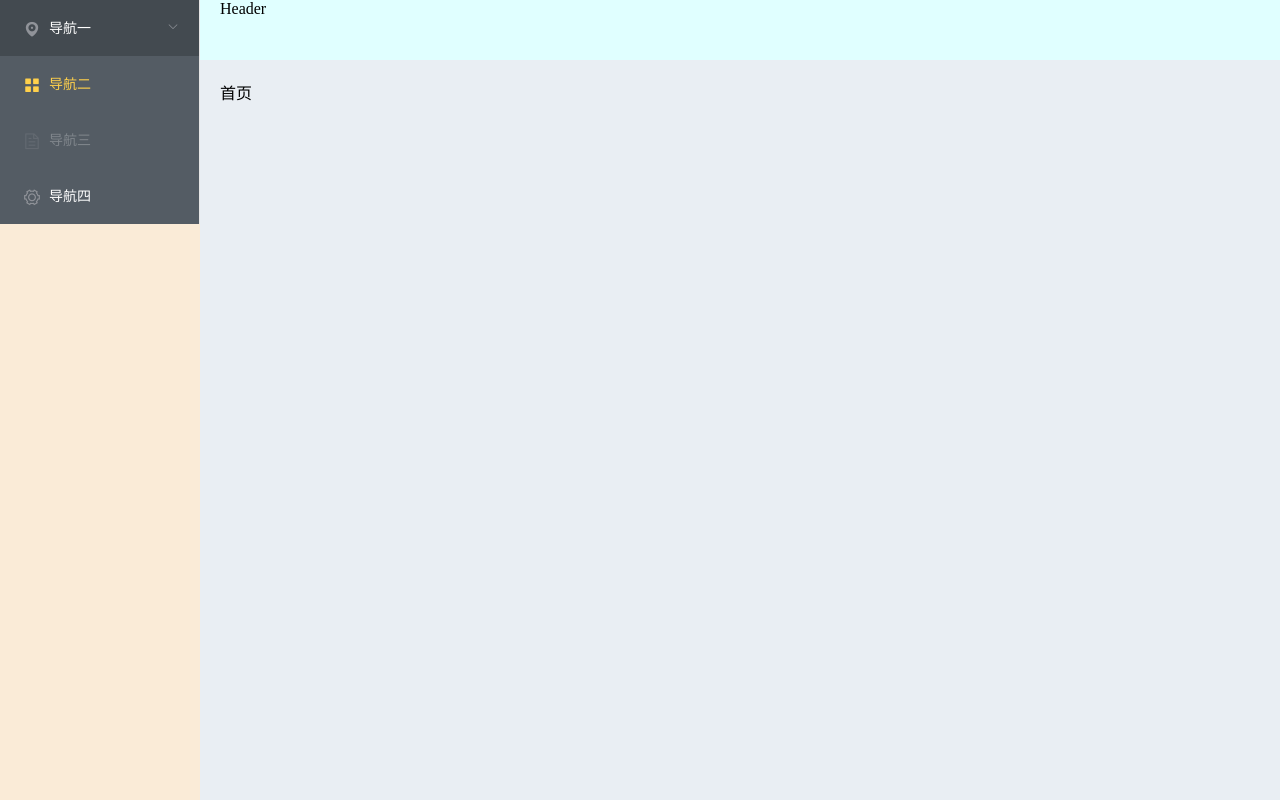
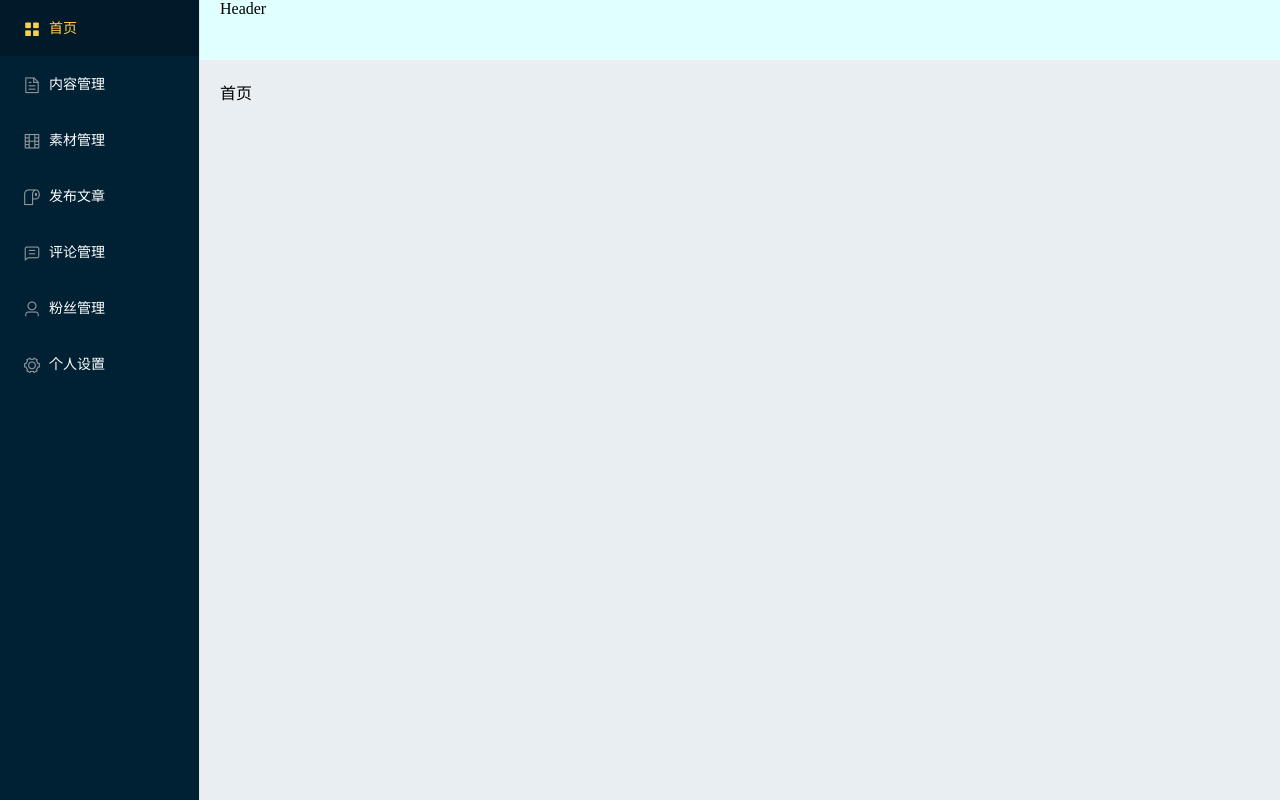
Before and after one commit to Guazi-cc/toutiao-publish-admin-Chen, a Vue app: page /#/ in a window 1280 px wide. Built offline with nearby package versions, Linux system fonts and the light colour scheme.

Commit message:
调整侧边导航栏，添加路由

```diff
--- a/src/views/layout/components/aside.vue
+++ b/src/views/layout/components/aside.vue
@@ -1,41 +1,38 @@
 <template>
   <el-menu
-    default-active="2"
-    class="el-menu-vertical-demo"
-    @open="handleOpen"
-    @close="handleClose"
-    background-color="#545c64"
+    default-active="/"
+    background-color="#002033"
     text-color="#fff"
-    active-text-color="#ffd04b">
-    <el-submenu index="1">
-      <template slot="title">
-        <i class="el-icon-location"></i>
-        <span>导航一</span>
-      </template>
-      <el-menu-item-group>
-        <template slot="title">分组一</template>
-        <el-menu-item index="1-1">选项1</el-menu-item>
-        <el-menu-item index="1-2">选项2</el-menu-item>
-      </el-menu-item-group>
-      <el-menu-item-group title="分组2">
-        <el-menu-item index="1-3">选项3</el-menu-item>
-      </el-menu-item-group>
-      <el-submenu index="1-4">
-        <template slot="title">选项4</template>
-        <el-menu-item index="1-4-1">选项1</el-menu-item>
-      </el-submenu>
-    </el-submenu>
-    <el-menu-item index="2">
+    active-text-color="#ffd04b"
+    router
+  >
+    <el-menu-item index="/">
       <i class="el-icon-menu"></i>
-      <span slot="title">导航二</span>
+      <span slot="title">首页</span>
     </el-menu-item>
-    <el-menu-item index="3" disabled>
+    <el-menu-item index="/article">
       <i class="el-icon-document"></i>
-      <span slot="title">导航三</span>
+      <span slot="title">内容管理</span>
     </el-menu-item>
-    <el-menu-item index="4">
+    <el-menu-item index="/image">
+      <i class="el-icon-film"></i>
+      <span slot="title">素材管理</span>
+    </el-menu-item>
+    <el-menu-item index="/publish">
+      <i class="el-icon-toilet-paper"></i>
+      <span slot="title">发布文章</span>
+    </el-menu-item>
+    <el-menu-item index="/comment">
+      <i class="el-icon-chat-line-square"></i>
+      <span slot="title">评论管理</span>
+    </el-menu-item>
+    <el-menu-item index="/fans">
+      <i class="el-icon-user"></i>
+      <span slot="title">粉丝管理</span>
+    </el-menu-item>
+    <el-menu-item index="/setting">
       <i class="el-icon-setting"></i>
-      <span slot="title">导航四</span>
+      <span slot="title">个人设置</span>
     </el-menu-item>
   </el-menu>
 </template>
@@ -53,12 +50,7 @@
   created () {},
   mounted () {},
   methods: {
-    handleOpen (key, keyPath) {
-      console.log(key, keyPath)
-    },
-    handleClose (key, keyPath) {
-      console.log(key, keyPath)
-    }
+
   }
 }
 </script>
--- a/src/views/layout/index.vue
+++ b/src/views/layout/index.vue
@@ -4,7 +4,7 @@
       class="aside"
       width="200px"
     >
-      <app-aside/>
+      <app-aside class="aside-menu"/>
     </el-aside>
     <el-container>
       <el-header class="header">Header</el-header>
@@ -54,4 +54,7 @@
   top: 0;
   bottom: 0;
 }
+.aside-menu {
+  height: 100%;
+}
 </style>
```
